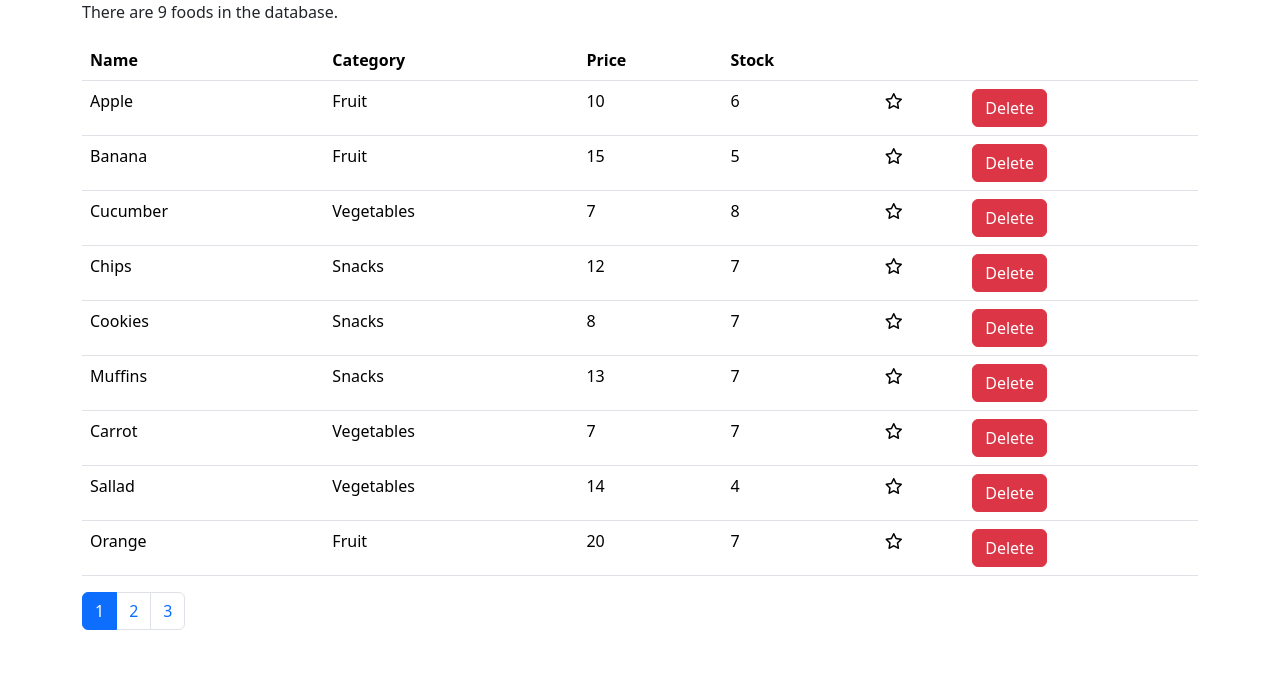
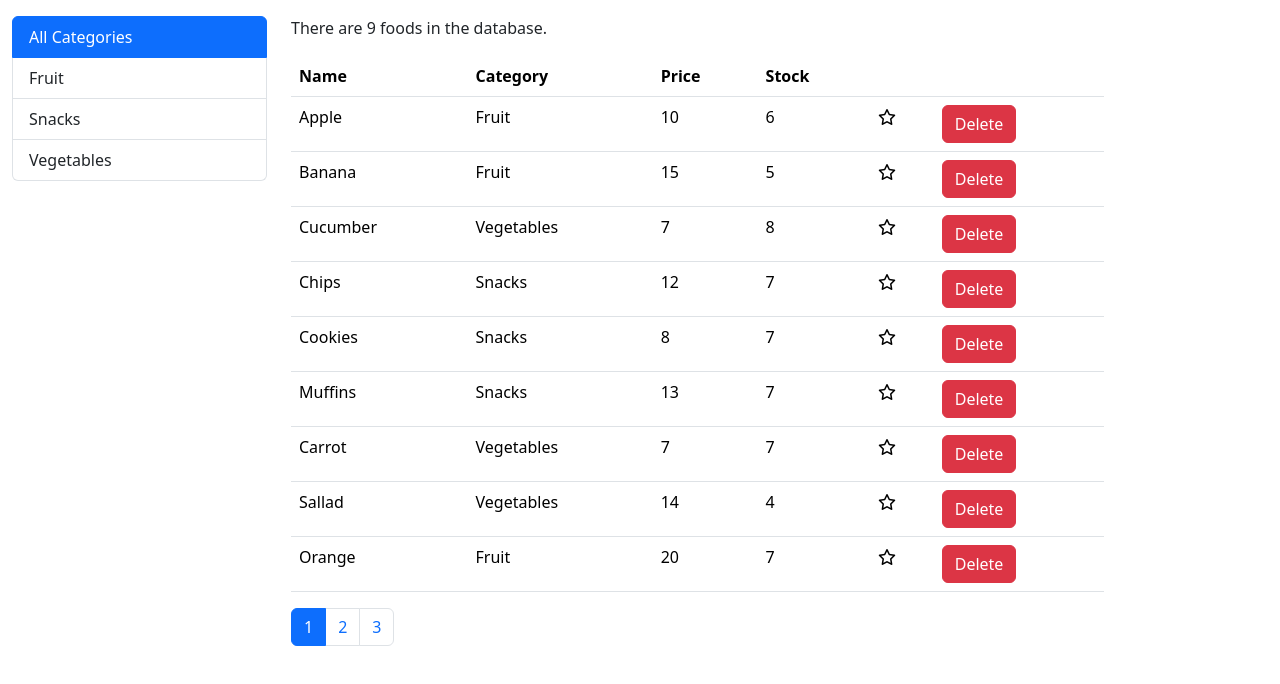
Before and after one commit to Daniyal19926/Foods-Table, a React (Vite) app: page / in a window 1280 px wide. Shown: the top 684 px of the page. Built offline with nearby package versions, Linux system fonts and the light colour scheme.

Commit message:
added bootstrap list group with interactivity

```diff
--- a/src/components/Foods.tsx
+++ b/src/components/Foods.tsx
@@ -2,9 +2,18 @@ import { useState } from "react";
 import { getFoods } from "../services/fakeFoodService";
 import Favourite from "./Favourite";
 import Paginatioin from "./pagination";
+import ListGroup from "./listGroup";
+import { Category, getCategories } from "../services/fakeCategoryService";
+
+const DEFAULT_CATEGORY: Category = { _id: "", name: "All Categories" };
+
 export default function Foods() {
   const [foods, setFoods] = useState(getFoods());
   const [selectedPage, setSelectedPage] = useState(1);
+
+  const [SelectedCategory, setSelectedCategory] =
+    useState<Category>(DEFAULT_CATEGORY);
+
   function handleDelete(id: string) {
     const newFoods = foods.filter((food) => food._id !== id);
     setFoods(newFoods);
@@ -21,7 +30,15 @@ export default function Foods() {
   }
   if (foods.length === 0) return <p>There are no foods in the database.</p>;
   return (
-    <div className="container">
+    <div className="row container pt-3">
+      <div className="col-3">
+        <ListGroup
+          items={[DEFAULT_CATEGORY, ...getCategories()]}
+          selectedItem={SelectedCategory}
+          onItemSelect={setSelectedCategory}
+        />
+      </div>
+      <div className="col">
         <p>There are {foods.length} foods in the database. </p>
         <table className="table">
           <thead>
@@ -66,5 +83,6 @@ export default function Foods() {
           onPageSelect={setSelectedPage}
         />
       </div>
+    </div>
   );
 }
--- /dev/null
+++ b/src/components/listGroup.tsx
@@ -0,0 +1,25 @@
+import { Category } from "../services/fakeCategoryService";
+
+interface Props {
+  items: Category[];
+  selectedItem: Category;
+  onItemSelect(category: Category): void;
+}
+function ListGroup({ items, selectedItem, onItemSelect }: Props) {
+  return (
+    <ul className="list-group">
+      {items.map((item) => (
+        <li
+          key={item._id}
+          onClick={() => onItemSelect(item)}
+          className={`  list-group-item ${
+            item._id === selectedItem._id ? "active" : ""
+          }`}
+        >
+          {item.name}
+        </li>
+      ))}
+    </ul>
+  );
+}
+export default ListGroup;
--- a/src/components/pagination.tsx
+++ b/src/components/pagination.tsx
@@ -1,3 +1,5 @@
+import { range } from "../services/utils";
+
 interface Props {
   totalCount: number;
   pageSize: number;
@@ -20,6 +22,7 @@ function Paginatioin({
       <ul className="pagination">
         {pages.map((page) => (
           <li
+            key={page}
             onClick={() => onPageSelect(page)}
             className={`page-item ${page === selectedPage ? `active` : ``} `}
           >
@@ -32,12 +35,5 @@ function Paginatioin({
     </nav>
   );
 }
-function range(startNumber: number, endNumber: number): number[] {
-  let array: number[] = [];
 
-  for (let count = startNumber; count <= endNumber; count++) {
-    array.push(count);
-  }
-  return array;
-}
 export default Paginatioin;
--- /dev/null
+++ b/src/services/utils.ts
@@ -0,0 +1,8 @@
+export function range(startNumber: number, endNumber: number): number[] {
+  let array: number[] = [];
+
+  for (let count = startNumber; count <= endNumber; count++) {
+    array.push(count);
+  }
+  return array;
+}
```
Lines whose indentation alone changed are shown as unchanged.
